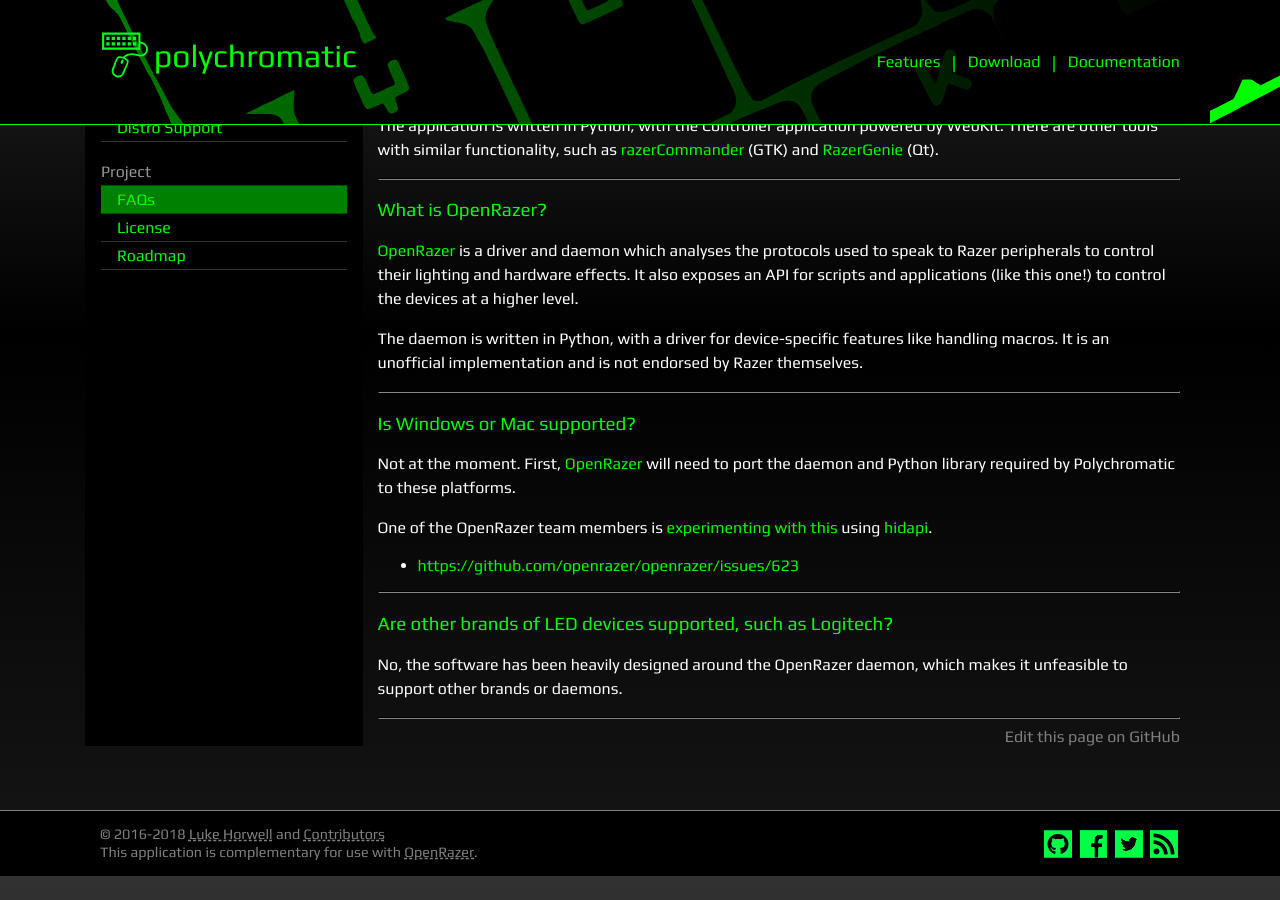
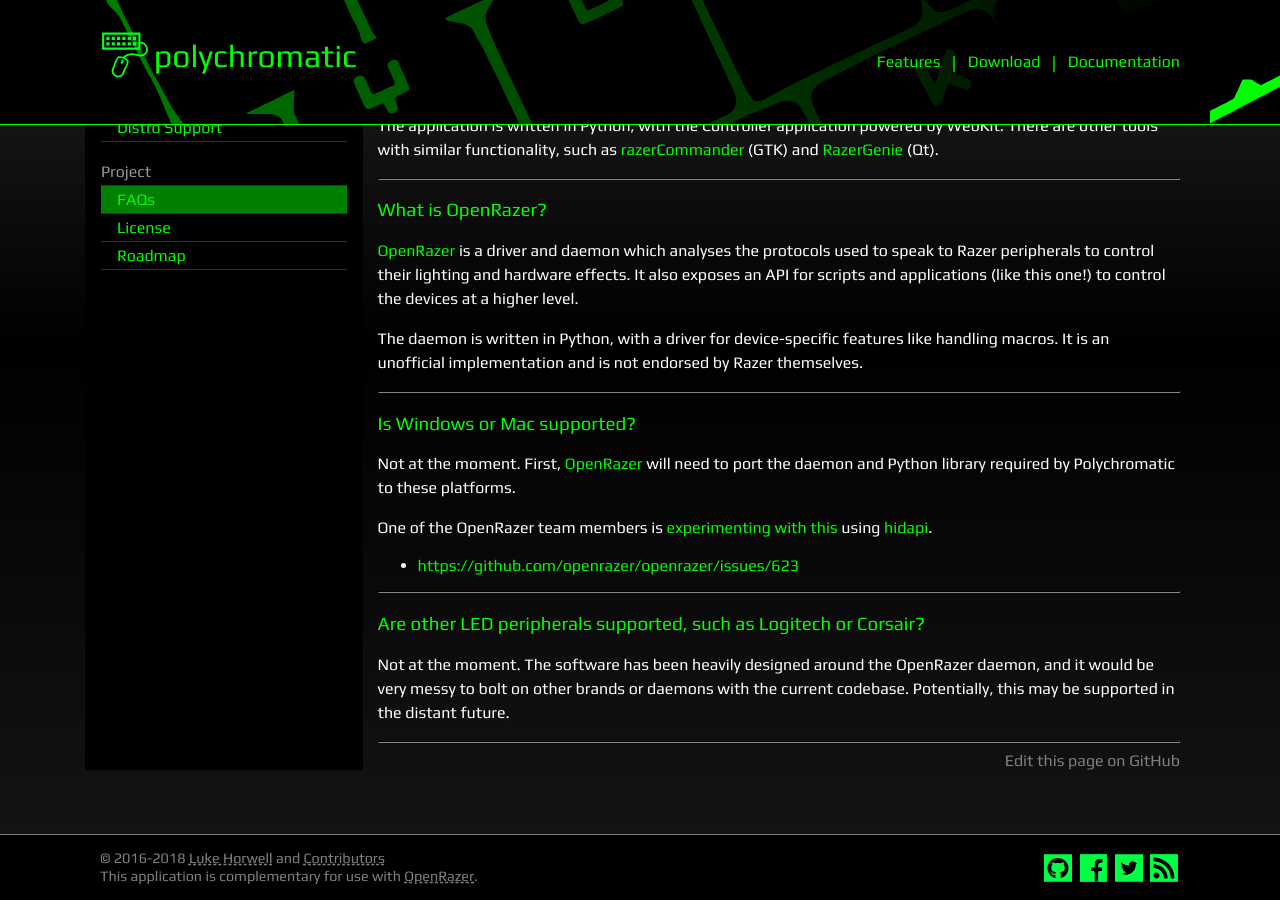
Before and after one commit to polychromatic/website, a Jekyll site: the page built from docs/faqs.md, in a window 1280 px wide and 900 px high, scrolled down 207 px. Built offline with Jekyll 4.4.1, drawn with Linux system fonts in a browser that asks for light colours; before the commit the page ends 1083 px from its top, so only the background shows below that.

Commit message:
Update FAQ regarding other branded devices.

```diff
--- a/docs/faqs.md
+++ b/docs/faqs.md
@@ -45,7 +45,8 @@ using [hidapi](https://github.com/signal11/hidapi).
 
 ----
 
-### Are other brands of LED devices supported, such as Logitech?
+### Are other LED peripherals supported, such as Logitech or Corsair?
 
-No, the software has been heavily designed around the OpenRazer daemon, which
-makes it unfeasible to support other brands or daemons.
+Not at the moment. The software has been heavily designed around the OpenRazer
+daemon, and it would be very messy to bolt on other brands or daemons with the
+current codebase. Potentially, this may be supported in the distant future.
```
